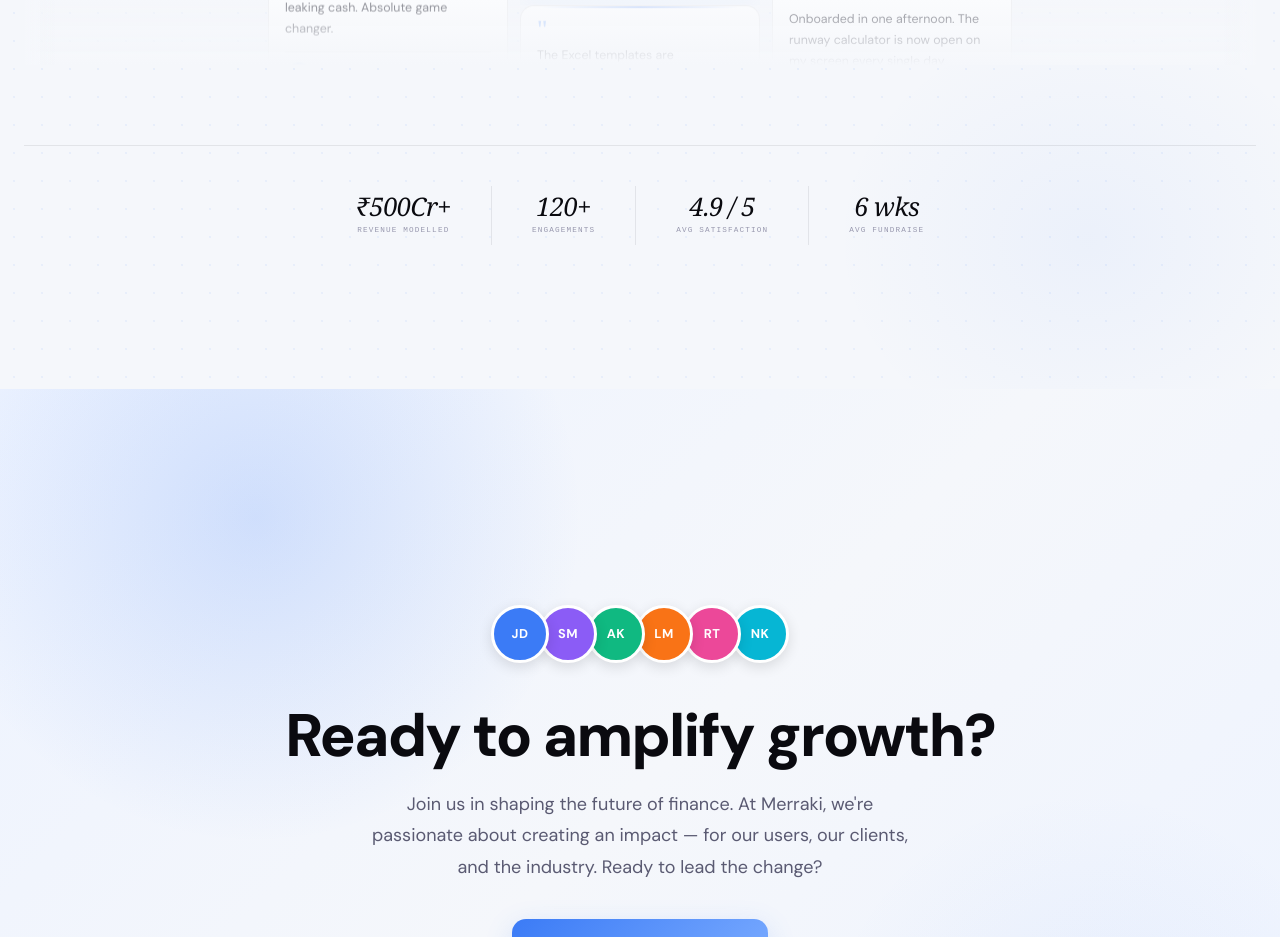
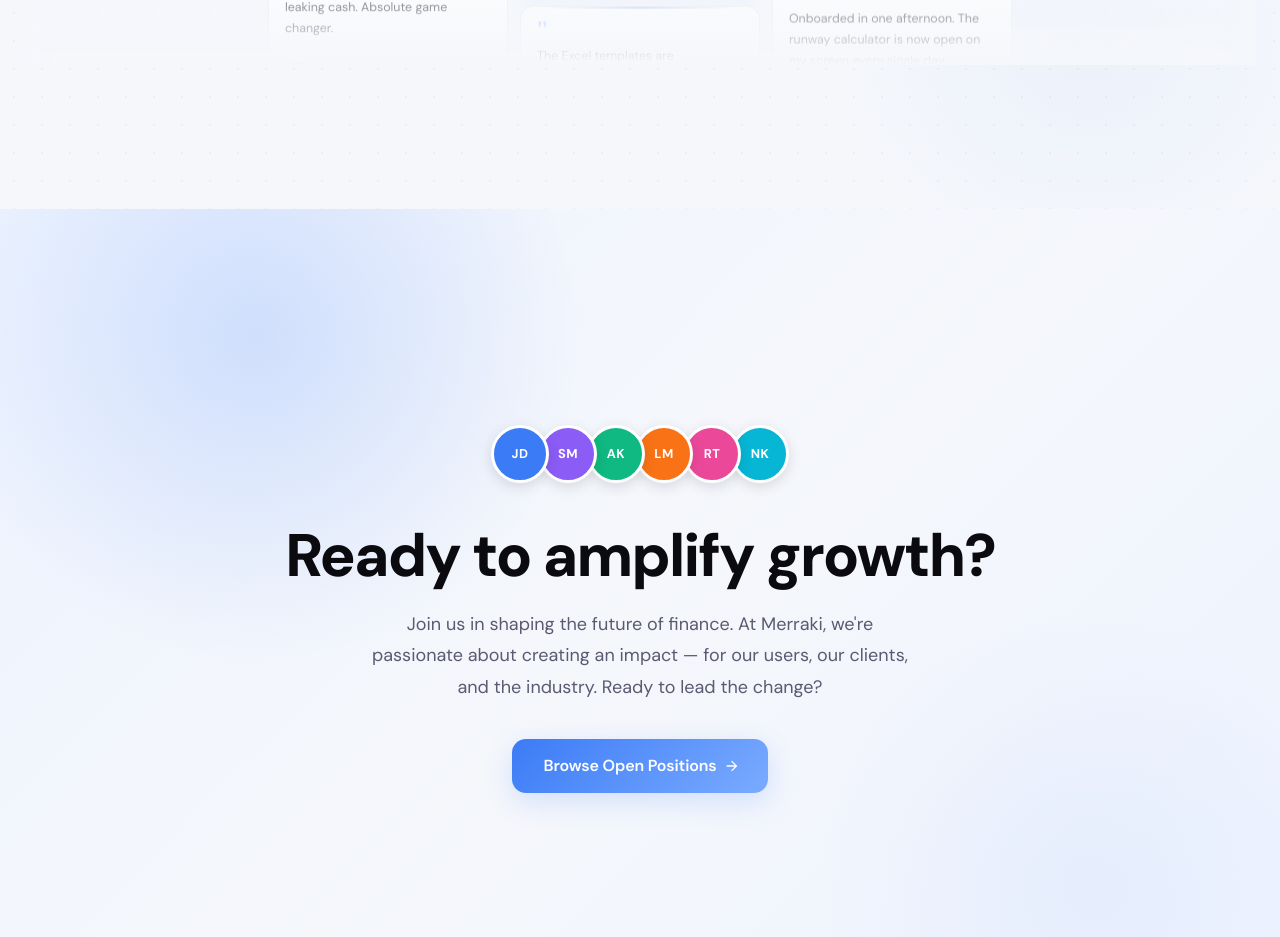
Before and after one commit to SatyamChoubey789/Merraki-Frontend, a Next.js app: page / in a window 1280 px wide. Shown: the part 6798-7735 px from the top of the page. Built offline with nearby package versions, Linux system fonts and the light colour scheme; no server answers; what @mui/material-nextjs would draw is missing.

Commit message:
fix testi

```diff
--- a/src/components/sections/home/TestimonialsSection.tsx
+++ b/src/components/sections/home/TestimonialsSection.tsx
@@ -349,63 +349,6 @@
   );
 }
 
-/* ══ FOOTER STATS ════════════════════════════════════════ */
-function FooterStats({ inView }: { inView: boolean }) {
-  const stats = [
-    { val: '₹500Cr+', label: 'Revenue modelled' },
-    { val: '120+',    label: 'Engagements'       },
-    { val: '4.9 / 5', label: 'Avg satisfaction'  },
-    { val: '6 wks',   label: 'Avg fundraise'     },
-  ];
-
-  return (
-    <motion.div
-      initial={{ opacity: 0, y: 20 }}
-      animate={inView ? { opacity: 1, y: 0 } : {}}
-      transition={{ delay: 0.55, duration: 0.6, ease: EASE }}
-    >
-      <Box sx={{
-        mt: { xs: 8, md: 10 }, pt: 5,
-        borderTop: `1px solid ${T.border}`,
-        display: 'flex', alignItems: 'center',
-        justifyContent: 'center',
-        flexWrap: 'wrap', gap: 0,
-      }}>
-        {stats.map((s, i) => (
-          <motion.div
-            key={s.label}
-            initial={{ opacity: 0, y: 12 }}
-            animate={inView ? { opacity: 1, y: 0 } : {}}
-            transition={{ delay: 0.62 + i * 0.08, duration: 0.5, ease: EASE }}
-          >
-            <Box sx={{
-              px: { xs: 3, md: 5 }, py: 1,
-              textAlign: 'center',
-              borderLeft: i > 0 ? `1px solid ${T.border}` : 'none',
-            }}>
-              <Typography sx={{
-                fontFamily: SERIF, fontStyle: 'italic', fontWeight: 400,
-                fontSize: { xs: '1.25rem', md: '1.6rem' },
-                color: T.ink, letterSpacing: '-0.025em',
-                lineHeight: 1, mb: 0.5,
-              }}>
-                {s.val}
-              </Typography>
-              <Typography sx={{
-                fontFamily: MONO, fontSize: '0.48rem',
-                letterSpacing: '0.15em', color: T.inkFaint,
-                textTransform: 'uppercase',
-              }}>
-                {s.label}
-              </Typography>
-            </Box>
-          </motion.div>
-        ))}
-      </Box>
-    </motion.div>
-  );
-}
-
 /* ══ MAIN EXPORT ═════════════════════════════════════════ */
 export function TestimonialsSection() {
   const sectionRef = useRef<HTMLDivElement>(null);
@@ -513,10 +456,6 @@
             ))}
           </Box>
         </Box>
-
-        {/* Footer stats */}
-        <FooterStats inView={inView} />
-
       </Container>
     </Box>
   );
```
